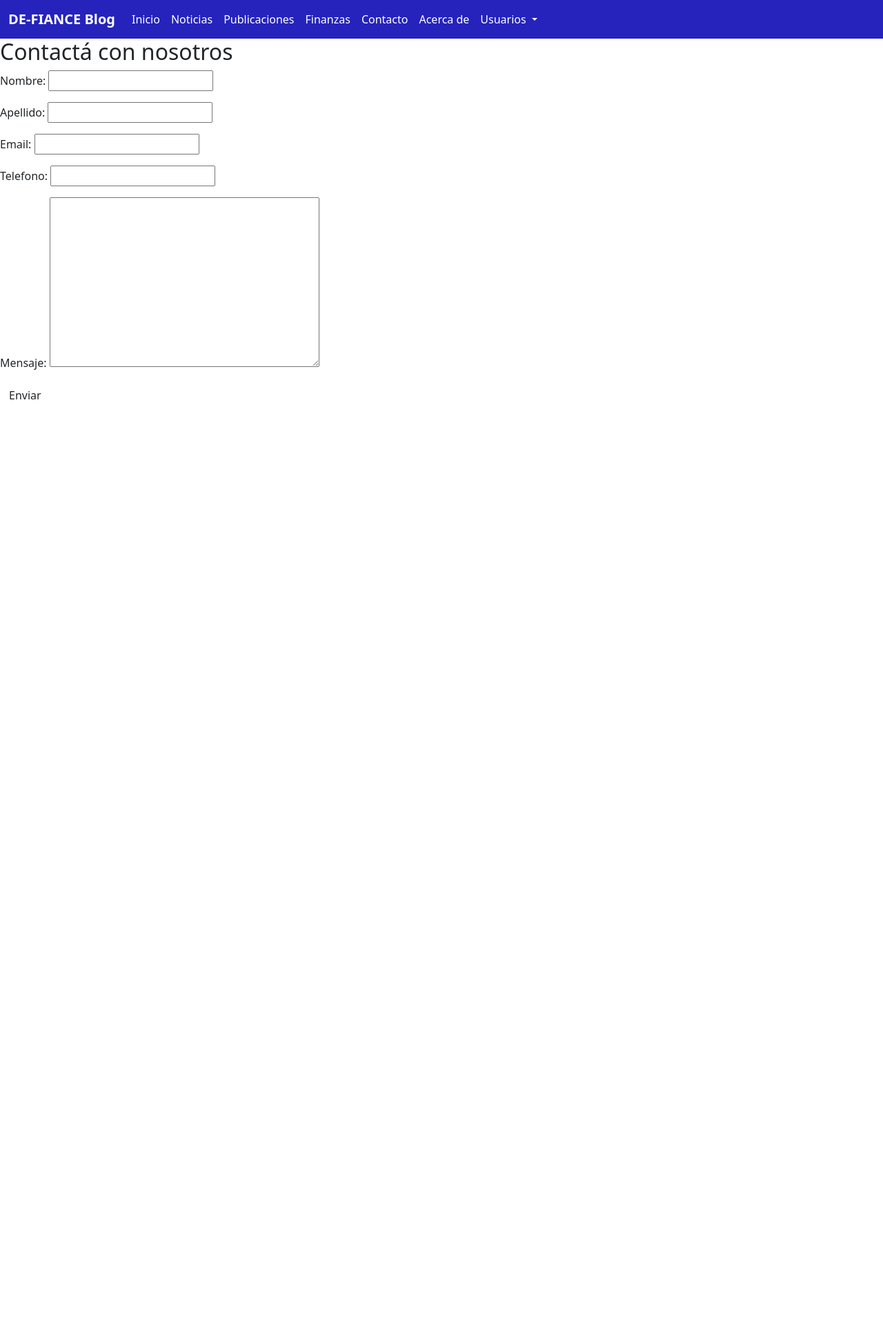
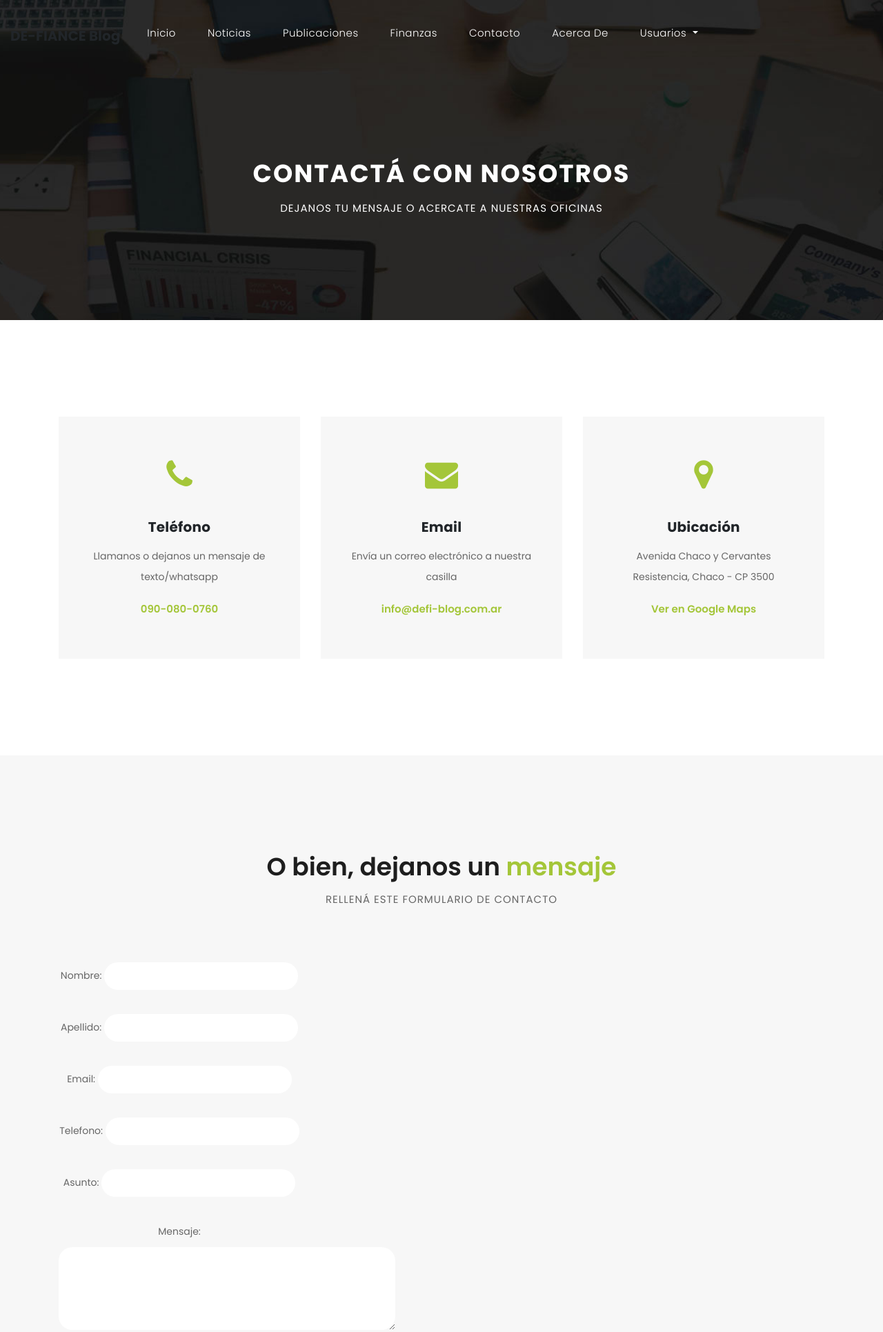
Before and after one commit to VictorSanchez43/Grupo3-Pjt-DeFi, a Django app: template source/templates/contacto/contacto.html in a window 1280 px wide. Shown: the top 1931 px of the page at 69% size. Before the commit the page ends 579 px from the top, so only its background shows below. Run offline with Django 4.2, Linux system fonts and the light colour scheme; the template is opened without the code that fills it: values that come from a table or form of the project are taken from there, others are empty; some libraries are stand-ins or nearby versions.

Commit message:
modificaciones en la sección contacto

```diff
--- a/source/contacto/forms.py
+++ b/source/contacto/forms.py
@@ -3,5 +3,5 @@ from .models import Contacto
 class ContactoForm(forms.ModelForm):
     class Meta:
         model = Contacto
-        fields = ['nombre', 'apellido', 'email', 'telefono', 'texto']
-        labels = {'nombre':'Nombre', 'apellido':'Apellido', 'email':'Email', 'texto': 'Mensaje'}
+        fields = ['nombre', 'apellido', 'email', 'telefono', 'asunto', 'texto']
+        labels = {'nombre':'Nombre', 'apellido':'Apellido', 'email':'Email', 'asunto':'Asunto', 'texto': 'Mensaje'}
--- a/source/contacto/models.py
+++ b/source/contacto/models.py
@@ -8,4 +8,5 @@ class Contacto(models.Model):
     apellido = models.CharField(max_length=50)
     email = models.EmailField(max_length=100)
     telefono = models.CharField(max_length=50)
+    asunto = models.CharField(max_length=100)
     texto = models.TextField()
--- a/source/proyecto_defi/settings/prod.py
+++ b/source/proyecto_defi/settings/prod.py
@@ -5,7 +5,7 @@ DATABASES = {
         'ENGINE': 'django.db.backends.mysql',
         'NAME': 'franezal$default',
         'USER': 'franezal',
-        'PASSWORD': 'P@55w0rD',
+        'PASSWORD': '08P@55w0rD12',
         'HOST': 'franezal.mysql.pythonanywhere-services.com',
         'PORT': '3306',
     }
--- a/source/templates/contacto/contacto.html
+++ b/source/templates/contacto/contacto.html
@@ -1,11 +1,114 @@
 {% extends 'base.html' %}
+{% load static %}
 
+<!--
 
-{% block contenido %}
     <h2>Contactá con nosotros</h2>
     <form method="post">
         {% csrf_token %}
         {{form.as_p}}
         <button type="submit" class="btn btn-succes">Enviar</button>
     </form>
+
+
+
+<iframe src="https://www.google.com/maps/embed?pb=!1m18!1m12!1m3!1d3539.984369227531!2d-58.980263884943035!3d-27.469745982890938!2m3!1f0!2f0!3f0!3m2!1i1024!2i768!4f13.1!3m3!1m2!1s0x94450d17d93aa387%3A0x244dca2161882f07!2sUsina%20Urbana!5e0!3m2!1ses!2sar!4v1690835655994!5m2!1ses!2sar" width="600" height="450" style="border:0;" allowfullscreen="" loading="lazy" referrerpolicy="no-referrer-when-downgrade"></iframe>
+-->
+
+{% block contenido %}
+
+<link href="https://fonts.googleapis.com/css?family=Poppins:100,200,300,400,500,600,700,800,900&display=swap" rel="stylesheet">
+
+<title>Contacto - De-Fi Blog</title>
+
+<!-- Bootstrap core CSS -->
+<link href="{% static 'vendor/bootstrap/css/bootstrap.min.css' %}" rel="stylesheet">
+
+<!-- Additional CSS Files -->
+<link rel="stylesheet" href="{% static 'CSS/fontawesome.css' %}">
+<link rel="stylesheet" href="{% static 'CSS/templatemo-finance-business.css' %}">
+<link rel="stylesheet" href="{% static 'CSS/owl.css' %}">
+
+    <div class="page-heading header-text">
+        <div class="container">
+          <div class="row">
+            <div class="col-md-12">
+              <h1>CONTACTÁ CON NOSOTROS</h1>
+              <span>Dejanos tu mensaje o acercate a nuestras oficinas</span>
+            </div>
+          </div>
+        </div>
+      </div>
+
+      <div class="contact-information">
+        <div class="container">
+          <div class="row">
+            <div class="col-md-4">
+                <div class="contact-item">
+                  <i class="fa fa-phone"></i>
+                  <h4>Teléfono</h4>
+                  <p>Llamanos o dejanos un mensaje de texto/whatsapp</p>
+                  <a href="#">090-080-0760</a>
+                </div>
+              </div>
+            <div class="col-md-4">
+              <div class="contact-item">
+                <i class="fa fa-envelope"></i>
+                <h4>Email</h4>
+                <p>Envía un correo electrónico a nuestra casilla</p>
+                <a href="#">info@defi-blog.com.ar</a>
+              </div>
+            </div>
+            <div class="col-md-4">
+              <div class="contact-item">
+                <i class="fa fa-map-marker"></i>
+                <h4>Ubicación</h4>
+                <p>Avenida Chaco y Cervantes<br>Resistencia, Chaco - CP 3500</p>
+                <a href="https://goo.gl/maps/sBxTssCG7wzFH6PP8">Ver en Google Maps</a>
+              </div>
+            </div>
+          </div>
+        </div>
+      </div>
+
+      <div class="callback-form contact-us">
+        <div class="container">
+          <div class="row">
+            <div class="col-md-12">
+              <div class="section-heading">
+                <h2>O bien, dejanos un <em>mensaje</em></h2>
+                <span>Rellená este formulario de contacto</span>
+              </div>
+            </div>
+            <div class="col-md-12">
+              <div class="contact-form">
+                <form id="contact" action="" method="post">
+                  <div class="row">
+                    <div class="col-lg-4 col-md-12 col-sm-12">
+                        {% csrf_token %}
+                        {{form.as_p}}
+                    </div>
+                    <div class="col-lg-12">
+                      <fieldset>
+                        <button type="submit" id="form-submit" class="filled-button">Enviar mensaje</button>
+                      </fieldset>
+                    </div>
+                  </div>
+                </form>
+              </div>
+            </div>
+          </div>
+        </div>
+      </div>
+
+      <div id="map">
+  <!-- How to change your own map point
+      1. Go to Google Maps
+      2. Click on your location point
+      3. Click "Share" and choose "Embed map" tab
+      4. Copy only URL and paste it within the src="" field below
+  -->
+  <iframe src="https://www.google.com/maps/embed?pb=!1m18!1m12!1m3!1d3539.984369227531!2d-58.980263884943035!3d-27.469745982890938!2m3!1f0!2f0!3f0!3m2!1i1024!2i768!4f13.1!3m3!1m2!1s0x94450d17d93aa387%3A0x244dca2161882f07!2sUsina%20Urbana!5e0!3m2!1ses!2sar!4v1690835655994!5m2!1ses!2sar" width="600" height="450" style="border:0;" allowfullscreen="" loading="lazy" referrerpolicy="no-referrer-when-downgrade"></iframe>
+      </div>
+
 {% endblock contenido %}
```
Also changed, not shown: source/templates/contacto/contacto-exitoso.html (+5 -3 lines), source/contacto/migrations/0002_contacto_asunto.py (added), source/noticias/migrations/0006_alter_noticias_options.py (added).
